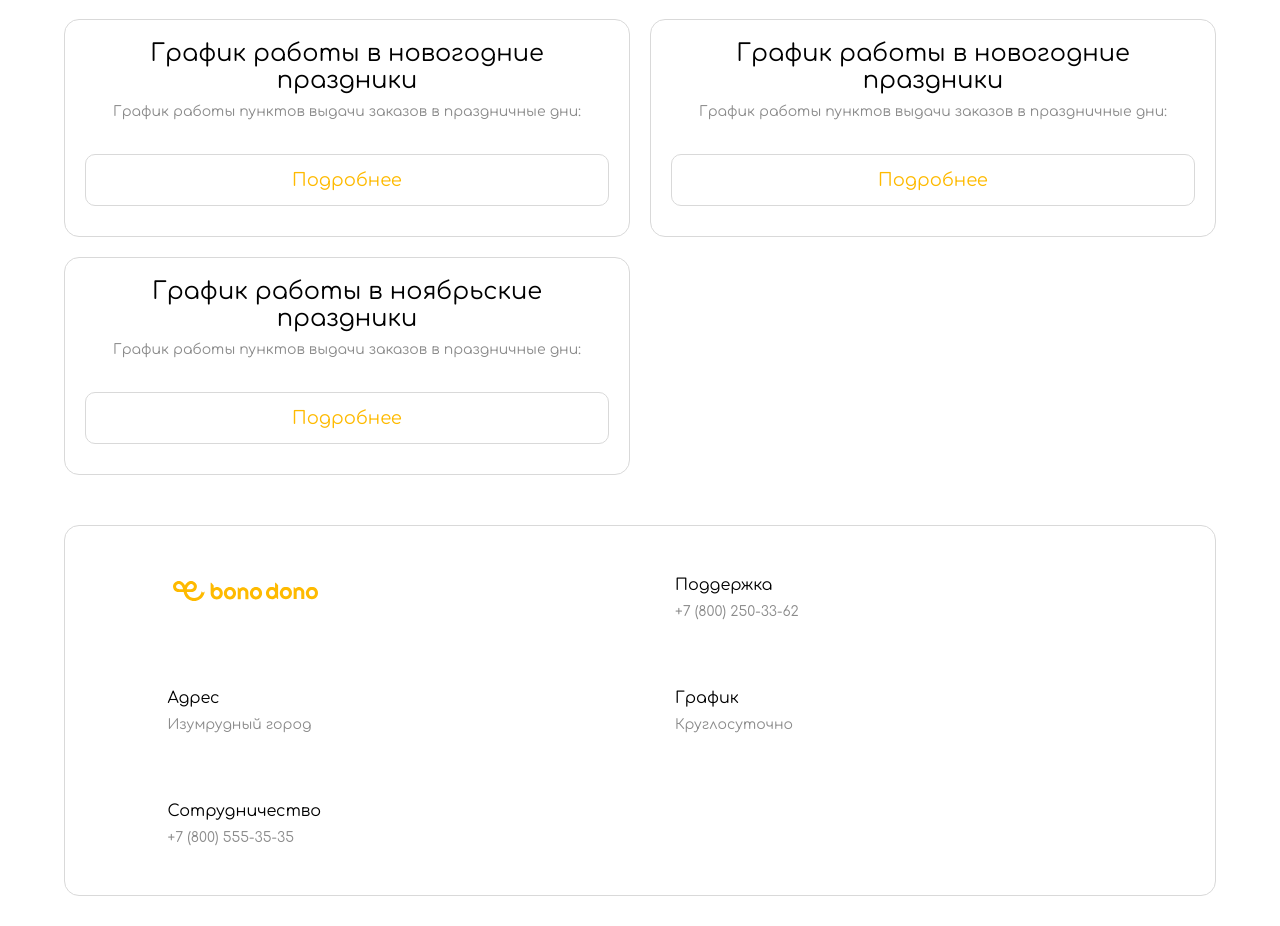
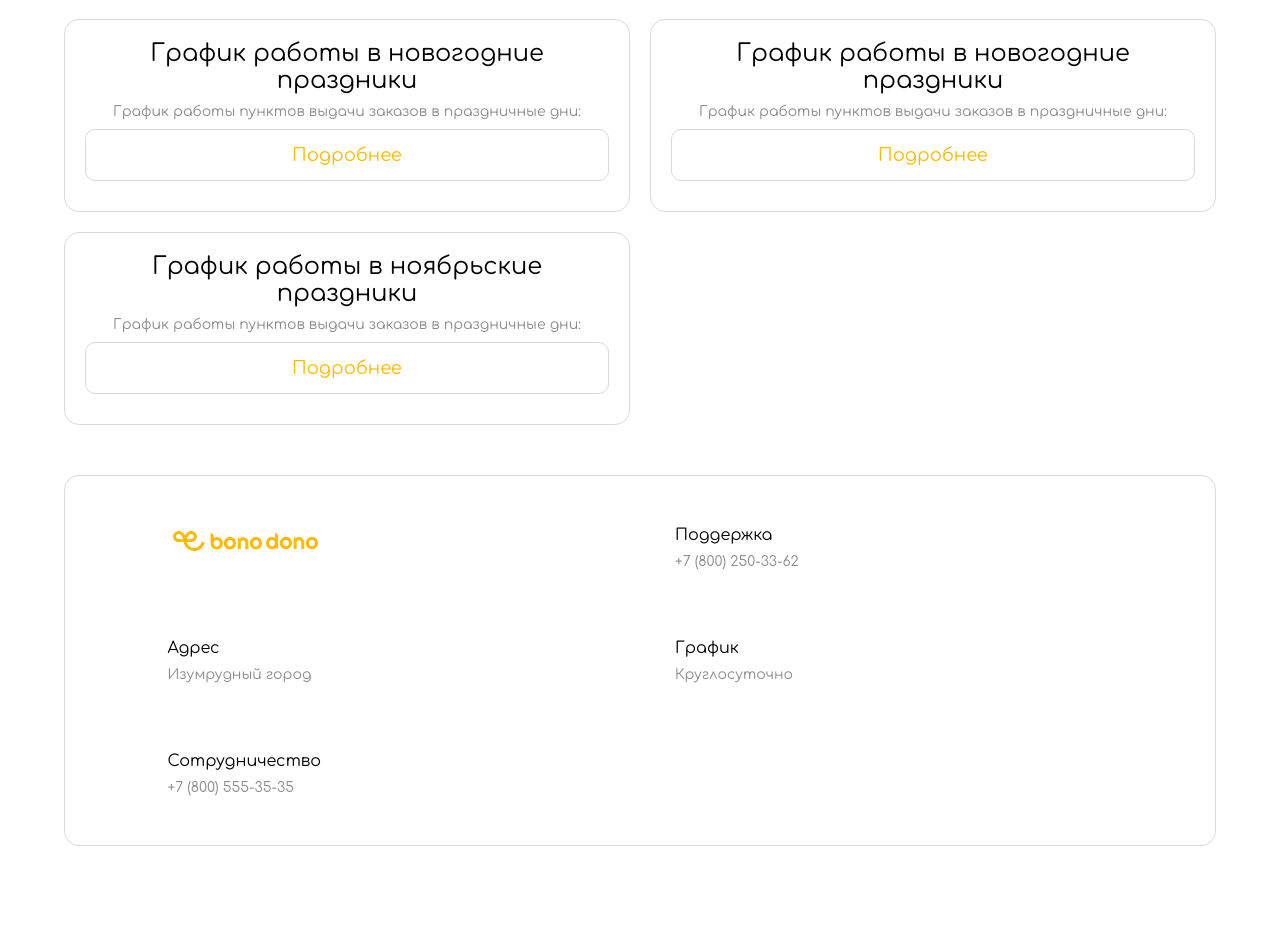
Before and after one commit to Qu1styy/Bono-Dono, a plain HTML site: page index.html in a window 1280 px wide. Shown: the part 1945-2871 px from the top of the page. After the commit the page ends 2841 px from the top, so only its background shows below. Drawn offline with Linux system fonts and the light colour scheme.

Commit message:
фикс

```diff
--- a/src/css/styles.css
+++ b/src/css/styles.css
@@ -350,7 +350,7 @@ a{
     width: 100%;
     margin-bottom: 10px;
     font-size: 18px;
-    margin-top: 35px;
+    margin-top: 10px;
 }
 
 .footer{
```
